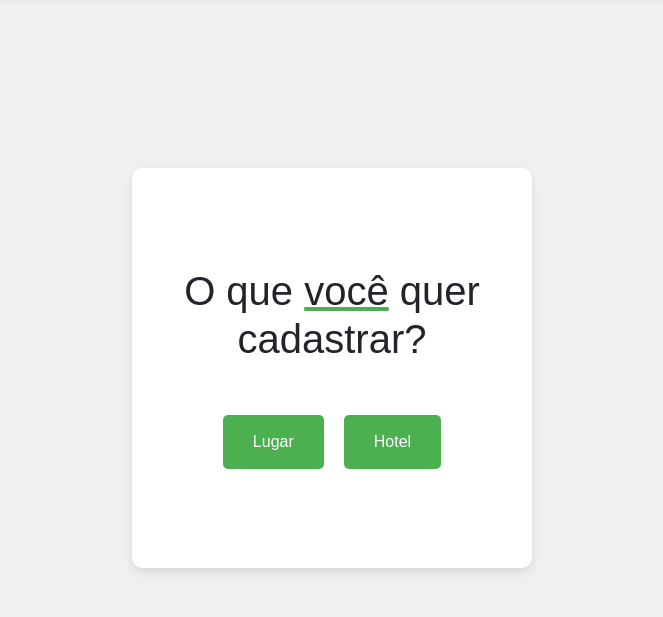
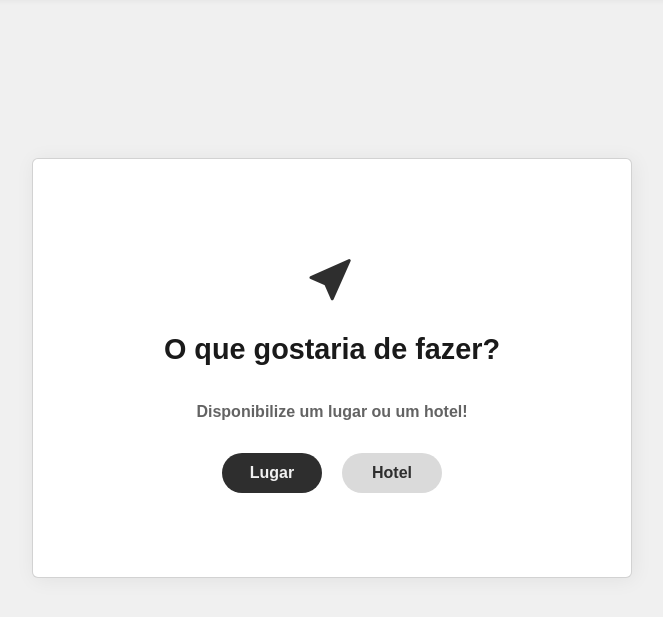
Before and after one commit to Luc5z/ondeficar.com, a Django app: page /landing/ in a window 1280 px wide. Shown: the part 72-689 px from the top of the page, without its empty margins (308-971 px from the left). Run offline with Django 5.2, Linux system fonts and the light colour scheme; some libraries are stand-ins or nearby versions.

Commit message:
update cards & landie

```diff
--- a/base_static/global/css/styles.css
+++ b/base_static/global/css/styles.css
@@ -96,9 +96,21 @@
     border-radius: 50px;
     padding: 20px;
 }
-.card{
+/* .card{
     border-radius: 30px;
     box-shadow: rgba(0, 0, 0, 0.1) 0px 1px 2px 0px;
+} */
+.card-normal {
+    border-radius: 30px;
+    box-shadow: rgba(0, 0, 0, 0.1) 0px 1px 2px 0px;
+    background-color: #ffffff; /* Fundo branco ou qualquer outra cor desejada */
+    color: #333; /* Cor do texto */
+}
+.card-green{
+    border-radius: 30px;
+    box-shadow: rgba(0, 0, 0, 0.1) 0px 1px 2px 0px;
+    background-color: #b5f7b8 !important;
+    color: white;
 }
 .card-body{
     padding: 25px;
--- a/ondeficar/templates/landing.html
+++ b/ondeficar/templates/landing.html
@@ -1,10 +1,9 @@
-{% extends "global/base.html" %}
-{% load static %}
+{% extends "global/base.html" %} {% load static %} {% block content %}
 
-{% block content %}
-
-<script src="https://kit.fontawesome.com/a076d05399.js" crossorigin="anonymous"></script>
-
+<script
+  src="https://kit.fontawesome.com/a076d05399.js"
+  crossorigin="anonymous"
+></script>
 
 <style>
   body {
@@ -18,93 +17,102 @@
     position: relative; /* Necessário para posicionar o botão no body */
   }
 
-        .container {
+  .card {
+    width: 600px;
+    height: 420px;
+    background-color: rgb(255, 255, 255);
     display: flex;
     flex-direction: column;
+    align-items: center;
     justify-content: center;
-            align-items: center;
-            background-color: white;
-            padding: 30px;
-            border-radius: 10px;
-            box-shadow: 0 4px 8px rgba(0, 0, 0, 0.1);
-            width: 400px;
-            height: 400px;
+    padding: 20px 30px;
+    gap: 13px;
+    position: relative;
+    overflow: hidden;
+    box-shadow: 2px 2px 20px rgba(0, 0, 0, 0.062);
   }
 
-        h1 {
-            margin-bottom: 20px;
-            text-align: center;
+  .icon-card {
+    font-size: 3em;
+    color: rgb(46, 46, 46);
   }
 
-        .buttons {
-            display: flex;
-            justify-content: center;
-            gap: 20px;
-            margin-top: 2rem;
+  .cardHeading {
+    font-size: 1.8em;
+    font-weight: 800;
+    color: rgb(26, 26, 26);
   }
 
-        .buttons button {
-            padding: 15px 30px;
-            font-size: 16px;
-            cursor: pointer;
-            border: none;
-            border-radius: 5px;
-            background-color: #4CAF50;
-            color: white;
-            transition: background-color 0.3s ease;
+  .cardDescription {
+    text-align: center;
+    font-size: 1em;
+    font-weight: 600;
+    color: rgb(99, 99, 99);
   }
 
-        .buttons button:hover {
-            background-color: green;
+  .buttonContainer {
+    display: flex;
+    gap: 20px;
+    flex-direction: row;
   }
 
-        #voce {
-            text-decoration: underline;
-            text-decoration-color: #4CAF50;
+  .acceptButton {
+    width: 100px;
+    height: 40px;
+    background-color: rgb(46, 46, 46);
+    transition-duration: 0.2s;
+    border: none;
+    color: rgb(241, 241, 241);
+    cursor: pointer;
+    font-weight: 600;
+    border-radius: 20px;
   }
 
-        /* Estilo para o botão de voltar */
-        .back-button {
-            position: absolute;
-            top: 20px;
-            right: 20px;
-            background-color: #4CAF50;
+  .declineButton {
+    width: 100px;
+    height: 40px;
+    background-color: rgb(218, 218, 218);
+    transition-duration: 0.2s;
+    color: rgb(46, 46, 46);
     border: none;
-            color: white;
-            padding: 15px;
-            border-radius: 50%;
     cursor: pointer;
-            transition: background-color 0.3s ease;
-            display: flex;
-            justify-content: center;
-            align-items: center;
+    font-weight: 600;
+    border-radius: 20px;
   }
 
-        .back-button:hover {
-            background-color: green;
+  .declineButton:hover {
+    background-color: #ebebeb;
+    transition-duration: 0.2s;
   }
 
-        .back-button i {
-            font-size: 18px;
+  .acceptButton:hover {
+    background-color: rgb(66, 66, 66);
+    transition-duration: 0.2s;
   }
-
 </style>
 
+<div class="container">
+  <div class="card">
+    <i class="icon-card bi bi-cursor-fill"></i>
+    <p class="cardHeading">O que gostaria de fazer?</p>
+    <p class="cardDescription">Disponibilize um lugar ou um hotel!</p>
 
-    <div class="container">
-        <h1>O que <span id="voce">você</span> quer cadastrar?</h1>
-        <div class="buttons">
-            <a href="{% url 'lugar_create' %}">
-                <button>Lugar</button>
+    <div class="buttonContainer">
+      <a href="{% url "lugar_create" %}">
+        <button class="acceptButton">Lugar</button>
       </a>
-            <a href="{% url 'hotel_create' %}">
-                <button>Hotel</button>
+
+      <a href="{% url "hotel_create" %}">
+      <button class="declineButton">Hotel</button>
       </a>
+
+    </div>
   </div>
 </div>
 
-
-    <script src="https://kit.fontawesome.com/a076d05399.js" crossorigin="anonymous"></script>
-
+<script
+  src="https://kit.fontawesome.com/a076d05399.js"
+  crossorigin="anonymous"
+></script>
 
 {% endblock content %}
```
Also changed, not shown: ondeficar/templates/index.html (+25 -2 lines). Lines whose indentation alone changed are shown as unchanged.
